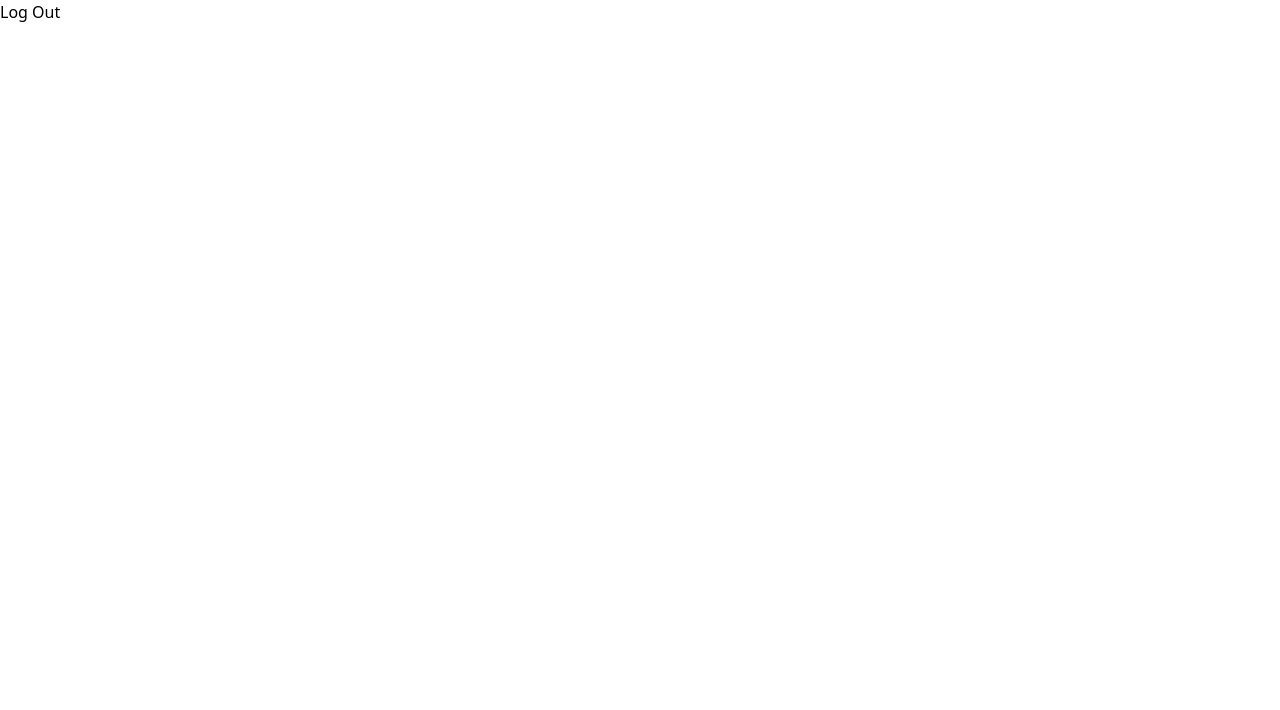
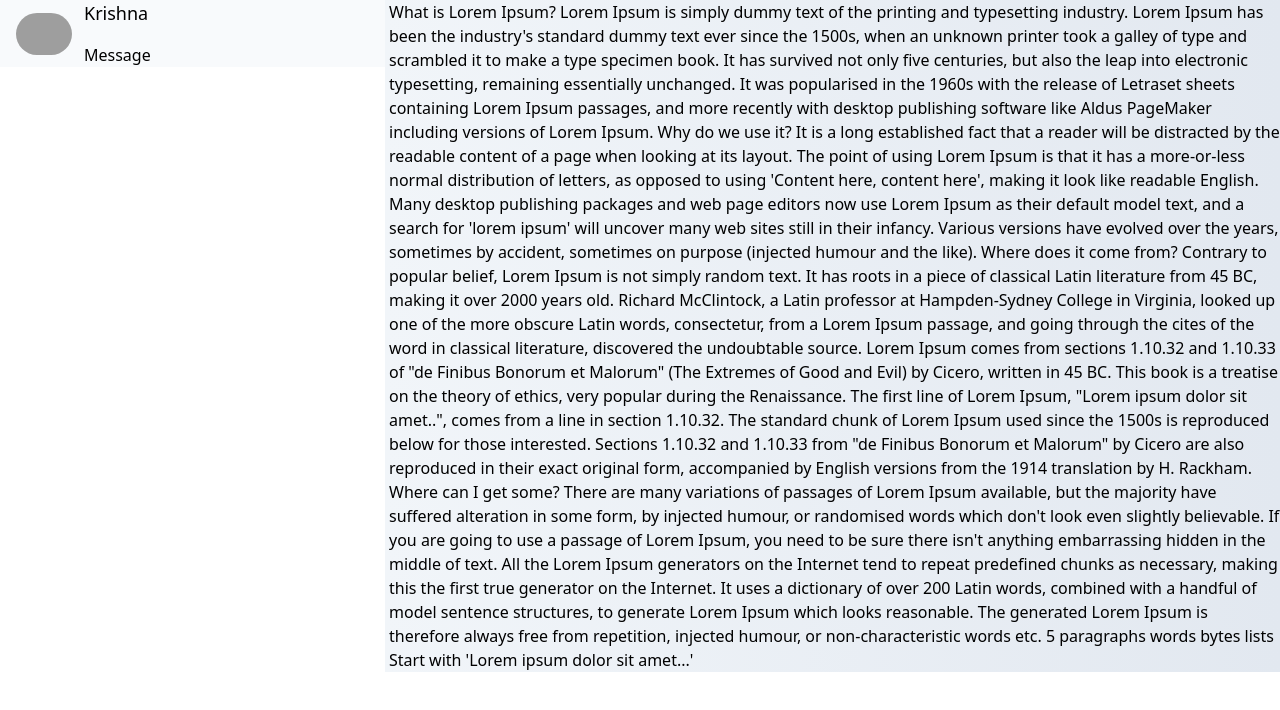
Before and after one commit to krishnamahto021/chatApp, a React (Create React App) app in the folder frontend/: page /user/chat in a window 1280 px wide. Shown: the top 710 px of the page. Built offline with nearby package versions, Linux system fonts and the light colour scheme; sample sign-in values are in the browser's storage; grey boxes are pictures that could not be loaded; a web font is replaced by a local one.

Commit message:
Add the Basic UI for the chat Page

```diff
--- a/frontend/src/pages/chatPage.js
+++ b/frontend/src/pages/chatPage.js
@@ -1,12 +1,14 @@
-import { useDispatch } from "react-redux";
-import { logOutUser } from "../redux/reducers/userReducer";
+import UserContainer from "./userContainer";
+import UserMessage from "./userMessage";
 
 const ChatPage = () => {
-  const dispatch = useDispatch();
-
   return (
     <>
-      <button onClick={() => dispatch(logOutUser())}>Log Out</button>
+      {/* <button onClick={() => dispatch(logOutUser())}>Log Out</button> */}
+      <div className="chatPageContainer flex ">
+        <UserContainer />
+        <UserMessage />
+      </div>
     </>
   );
 };
--- /dev/null
+++ b/frontend/src/pages/userContainer.js
@@ -0,0 +1,16 @@
+import React from "react";
+import UserView from "./userView";
+
+const UserContainer = () => {
+  return (
+    <>
+      <aside>
+        <div className="usersContainer bg-slate-50  w-[385px] pl-1">
+          <UserView />
+        </div>
+      </aside>
+    </>
+  );
+};
+
+export default UserContainer;
--- /dev/null
+++ b/frontend/src/pages/userMessage.js
@@ -0,0 +1,64 @@
+import React from "react";
+
+const UserMessage = () => {
+  return (
+    <>
+      <div className="userMessage pl-[4px] bg-gradient-to-r from-slate-100 to-slate-200">
+        <div className="messageContainer">
+          <p>
+            What is Lorem Ipsum? Lorem Ipsum is simply dummy text of the
+            printing and typesetting industry. Lorem Ipsum has been the
+            industry's standard dummy text ever since the 1500s, when an unknown
+            printer took a galley of type and scrambled it to make a type
+            specimen book. It has survived not only five centuries, but also the
+            leap into electronic typesetting, remaining essentially unchanged.
+            It was popularised in the 1960s with the release of Letraset sheets
+            containing Lorem Ipsum passages, and more recently with desktop
+            publishing software like Aldus PageMaker including versions of Lorem
+            Ipsum. Why do we use it? It is a long established fact that a reader
+            will be distracted by the readable content of a page when looking at
+            its layout. The point of using Lorem Ipsum is that it has a
+            more-or-less normal distribution of letters, as opposed to using
+            'Content here, content here', making it look like readable English.
+            Many desktop publishing packages and web page editors now use Lorem
+            Ipsum as their default model text, and a search for 'lorem ipsum'
+            will uncover many web sites still in their infancy. Various versions
+            have evolved over the years, sometimes by accident, sometimes on
+            purpose (injected humour and the like). Where does it come from?
+            Contrary to popular belief, Lorem Ipsum is not simply random text.
+            It has roots in a piece of classical Latin literature from 45 BC,
+            making it over 2000 years old. Richard McClintock, a Latin professor
+            at Hampden-Sydney College in Virginia, looked up one of the more
+            obscure Latin words, consectetur, from a Lorem Ipsum passage, and
+            going through the cites of the word in classical literature,
+            discovered the undoubtable source. Lorem Ipsum comes from sections
+            1.10.32 and 1.10.33 of "de Finibus Bonorum et Malorum" (The Extremes
+            of Good and Evil) by Cicero, written in 45 BC. This book is a
+            treatise on the theory of ethics, very popular during the
+            Renaissance. The first line of Lorem Ipsum, "Lorem ipsum dolor sit
+            amet..", comes from a line in section 1.10.32. The standard chunk of
+            Lorem Ipsum used since the 1500s is reproduced below for those
+            interested. Sections 1.10.32 and 1.10.33 from "de Finibus Bonorum et
+            Malorum" by Cicero are also reproduced in their exact original form,
+            accompanied by English versions from the 1914 translation by H.
+            Rackham. Where can I get some? There are many variations of passages
+            of Lorem Ipsum available, but the majority have suffered alteration
+            in some form, by injected humour, or randomised words which don't
+            look even slightly believable. If you are going to use a passage of
+            Lorem Ipsum, you need to be sure there isn't anything embarrassing
+            hidden in the middle of text. All the Lorem Ipsum generators on the
+            Internet tend to repeat predefined chunks as necessary, making this
+            the first true generator on the Internet. It uses a dictionary of
+            over 200 Latin words, combined with a handful of model sentence
+            structures, to generate Lorem Ipsum which looks reasonable. The
+            generated Lorem Ipsum is therefore always free from repetition,
+            injected humour, or non-characteristic words etc. 5 paragraphs words
+            bytes lists Start with 'Lorem ipsum dolor sit amet...'
+          </p>
+        </div>
+      </div>
+    </>
+  );
+};
+
+export default UserMessage;
--- /dev/null
+++ b/frontend/src/pages/userView.js
@@ -0,0 +1,23 @@
+import React from "react";
+
+const UserView = () => {
+  return (
+    <>
+      <div className="container  flex  items-center ">
+        <div className="imageContainer m-1 p-2">
+          <img
+            src="https://icon-library.com/images/anonymous-avatar-icon/anonymous-avatar-icon-25.jpg"
+            alt="name"
+            className="image w-14 h-w-14 rounded-full "
+          ></img>
+        </div>
+        <div className="textContainer flex flex-col gap-4 ">
+          <p className="userName text-[18px] ">Krishna</p>
+          <p>Message</p>
+        </div>
+      </div>
+    </>
+  );
+};
+
+export default UserView;
```
